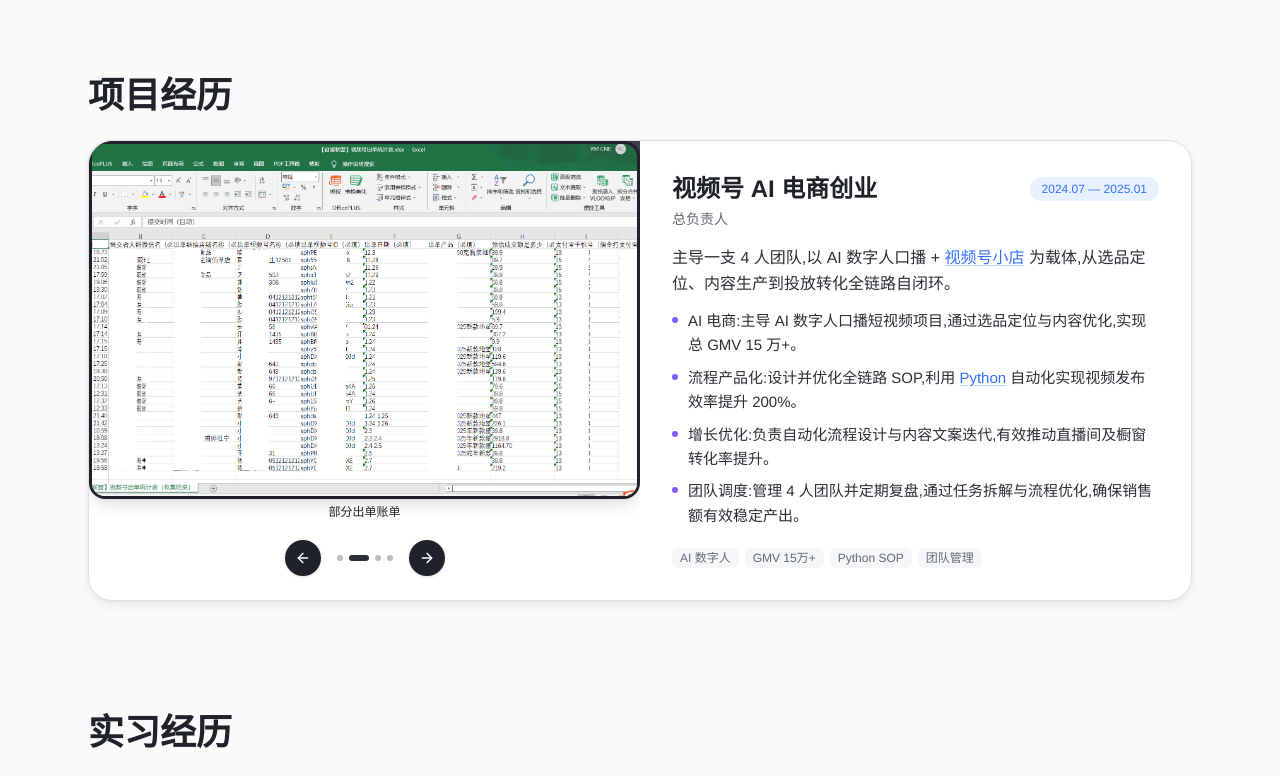
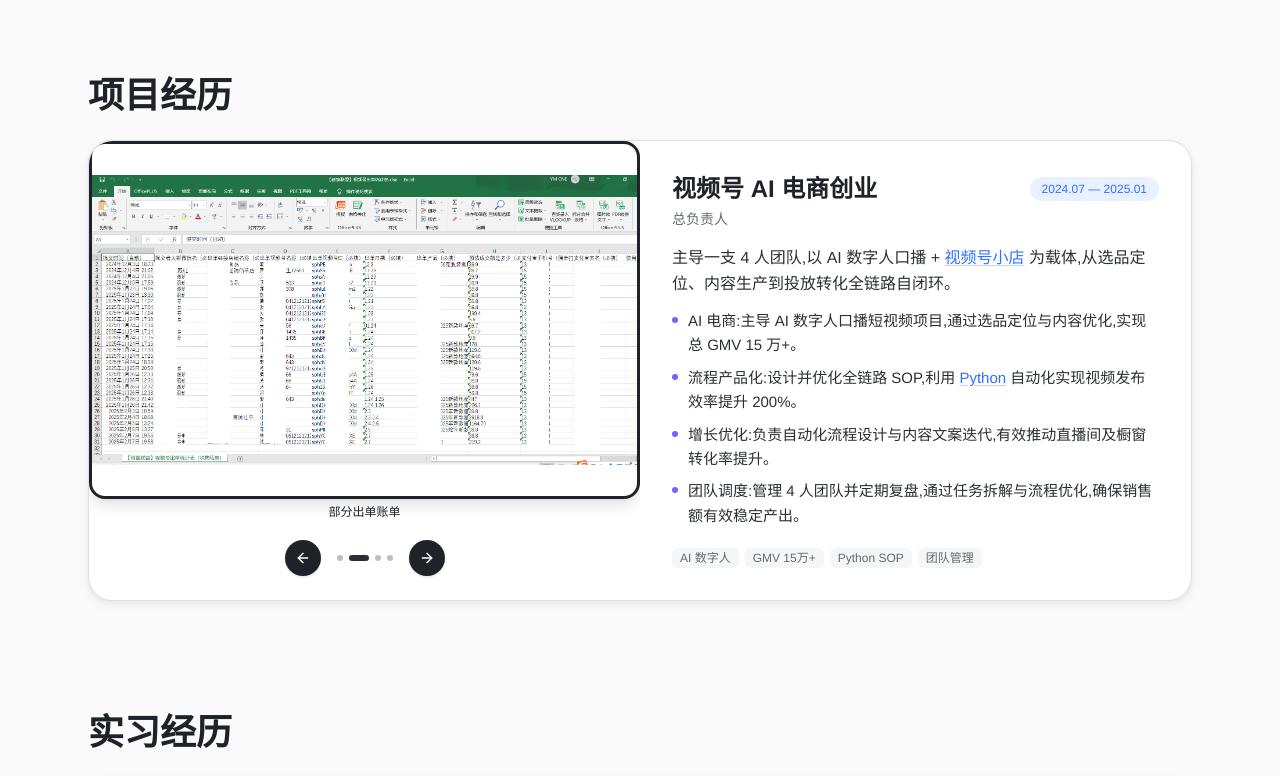
Before and after one commit to cneym1125/lingqi-CV, a React (Vite) app: page / in a window 1280 px wide. Shown: the part 700-1476 px from the top of the page. Built offline with nearby package versions, Linux system fonts and the light colour scheme.

Commit message:
fix: 改回object-contain+白色背景,图片完整显示不裁切

```diff
--- a/src/components/Carousel.tsx
+++ b/src/components/Carousel.tsx
@@ -124,8 +124,8 @@ export function Carousel({ slides, autoplay = true }: Props) {
             style={{
               ...getStyle(index),
               height: fixedHeight,
-              objectFit: 'cover',
-              background: 'transparent',
+              objectFit: 'contain',
+              background: '#ffffff',
               cursor: index === activeIndex ? 'zoom-in' : 'pointer',
               border: '3px solid #1F2329',
               borderRadius: '16px',
```
